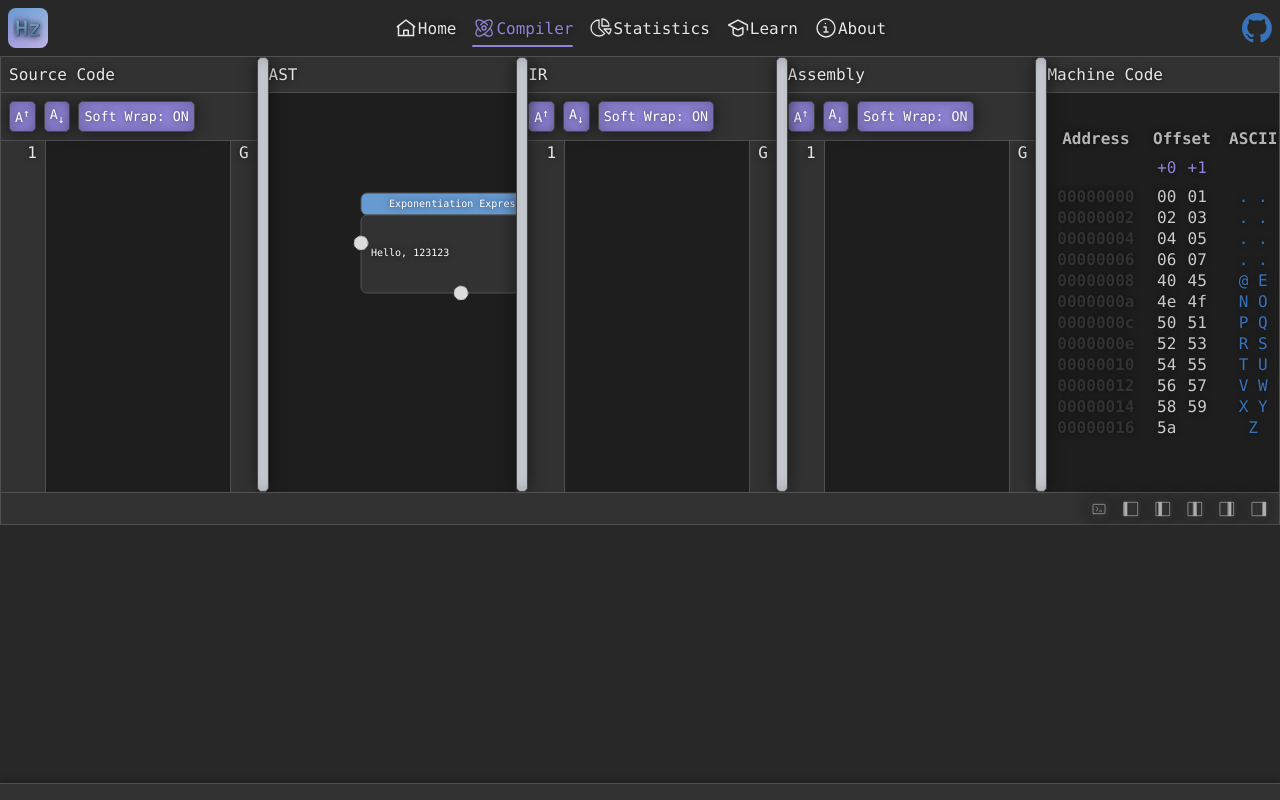
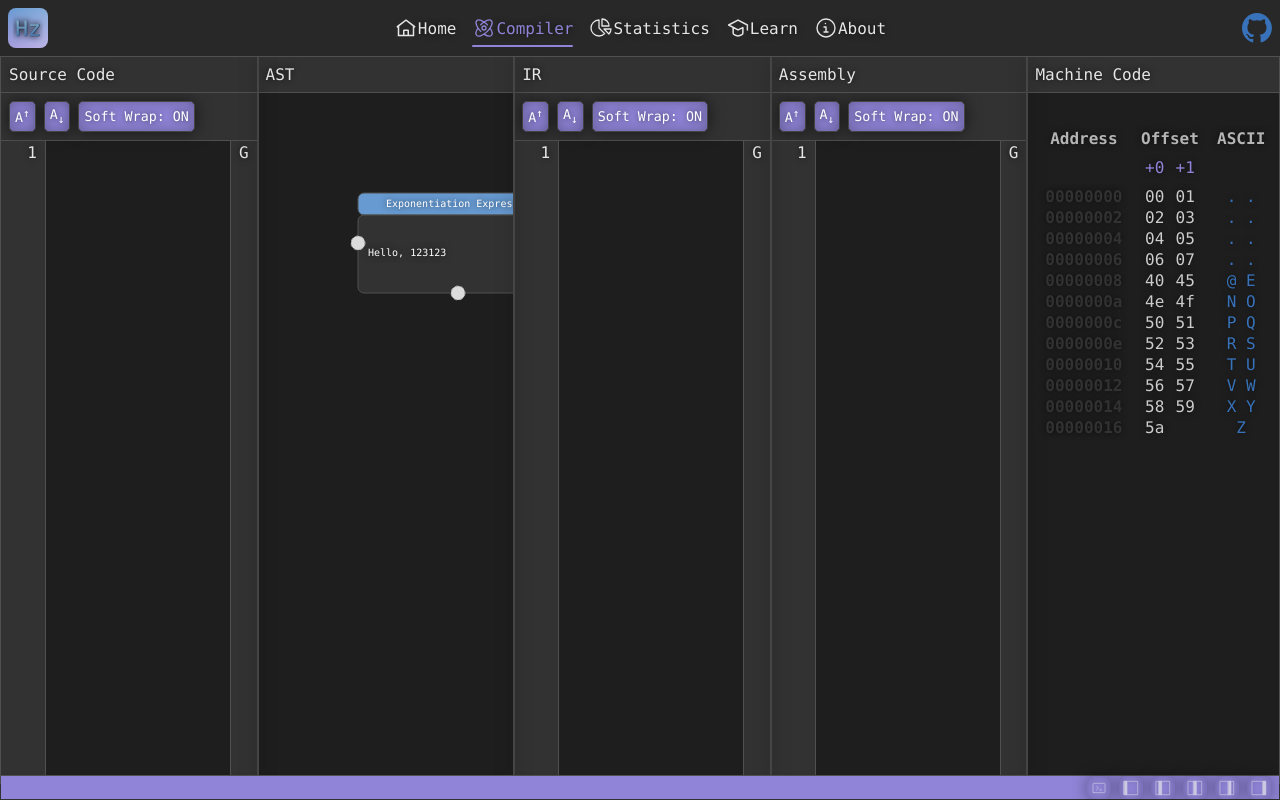
Before and after one commit to connorjlink/clarity, a SvelteKit app: page /compiler in a window 1280 px wide. Built offline with nearby package versions, Linux system fonts and the light colour scheme.

Commit message:
Correct compiler layout

```diff
--- a/src/routes/+layout.svelte
+++ b/src/routes/+layout.svelte
@@ -15,13 +15,16 @@
 
 <style>
 	.app {
-		overflow-y: auto;
-	}
-
-	main {
-		flex: 1;
 		display: flex;
 		flex-direction: column;
+		height: 100%;
+		overflow-y: auto;
+
+	}
+	main {
+		display: flex;
+		flex-direction: column;
+		flex: 1;
 		width: 100%;
 		box-sizing: border-box;
 	}
--- a/src/routes/compiler/+page.svelte
+++ b/src/routes/compiler/+page.svelte
@@ -54,8 +54,7 @@
     }
 
     .main-area {
-        display: flex;
-        flex: 1;
+        height: 100%;
     }
 
     .pane-content-wrapper {
@@ -82,8 +81,8 @@
     }
 
     .status-bar {
-        height: 2rem;
-        background: var(--dark-background-e);
+        height: 1.5rem;
+        background: var(--accent);
         border-top: 1px solid var(--dark-background-ll);
         display: flex;
         align-items: center;
@@ -93,7 +92,7 @@
         z-index: 101;
     }
 
-    .icon-btn {
+    .icon-button {
         background: none;
         border: none;
         color: inherit;
@@ -106,7 +105,7 @@
         transition: opacity 0.15s;
     }
 
-    .icon-btn:hover {
+    .icon-button:hover {
         opacity: 1;
     }
 </style>
@@ -171,12 +170,12 @@
     </div>
 
     <div class="status-bar">
-        <button class="icon-btn" onclick={cycleOutput} aria-label="Toggle Output">
+        <button class="icon-button" onclick={cycleOutput} aria-label="Toggle Output">
             <OutputIcon state={outputState} size={16} />
         </button>
 
         {#each paneStates as pane, i}
-            <button class="icon-btn" onclick={() => togglePane(i)} aria-label="Toggle {pane.title}">
+            <button class="icon-button" onclick={() => togglePane(i)} aria-label="Toggle {pane.title}">
                 <PaneIcon paneNumber={i} isOpen={pane.visible} size={16} />
             </button>
         {/each}
--- a/src/routes/compiler/PaneView.svelte
+++ b/src/routes/compiler/PaneView.svelte
@@ -21,7 +21,7 @@
     });
 
     let gridTemplateColumns = $derived(
-        widths.map((w) => `${w}px`).join(" 4px "),
+        widths.map((w) => `${w}px`).join(" 1px "),
     );
 
     function handlePointerDown(index: number, e: PointerEvent) {
@@ -40,7 +40,7 @@
 
         let currentLeft = 0;
         for (let i = 0; i < activeHandleIndex; i++) {
-            currentLeft += widths[i] + 4;
+            currentLeft += widths[i] + 1;
         }
 
         const currentHandlePos = currentLeft + widths[activeHandleIndex];
@@ -109,15 +109,22 @@
         height: 100%;
     }
     .pane-handle {
-        width: 4px;
-        background: #e2e8f0;
+        width: 2px;
+        padding: 0;
+        margin: 0;
+        background: var(--dark-foreground-lll);
         cursor: col-resize;
         z-index: 10;
         transition: background-color 0.15s;
+        border-radius: 0;
     }
-    .pane-handle:hover,
+    .pane-handle:hover {
+        background: var(--accent-hovered);
+        width: 3px;
+    }
     .pane-handle.active {
-        background: #3b82f6;
+        background: var(--accent-selected);
+        width: 4px;
     }
 </style>
 
--- a/src/routes/layout.css
+++ b/src/routes/layout.css
@@ -31,6 +31,7 @@
     --dark-background-l: rgb(69, 69, 69);
     --dark-background-ll: rgb(80, 80, 80);
     --dark-background-lll: rgb(100, 100, 100);
+    --dark-background-llll: rgb(150, 150, 150);
     --dark-foreground: rgb(230, 230, 230);
     --dark-foreground-l: rgb(180, 180, 180);
     --dark-foreground-ll: rgb(130, 130, 130);
```
